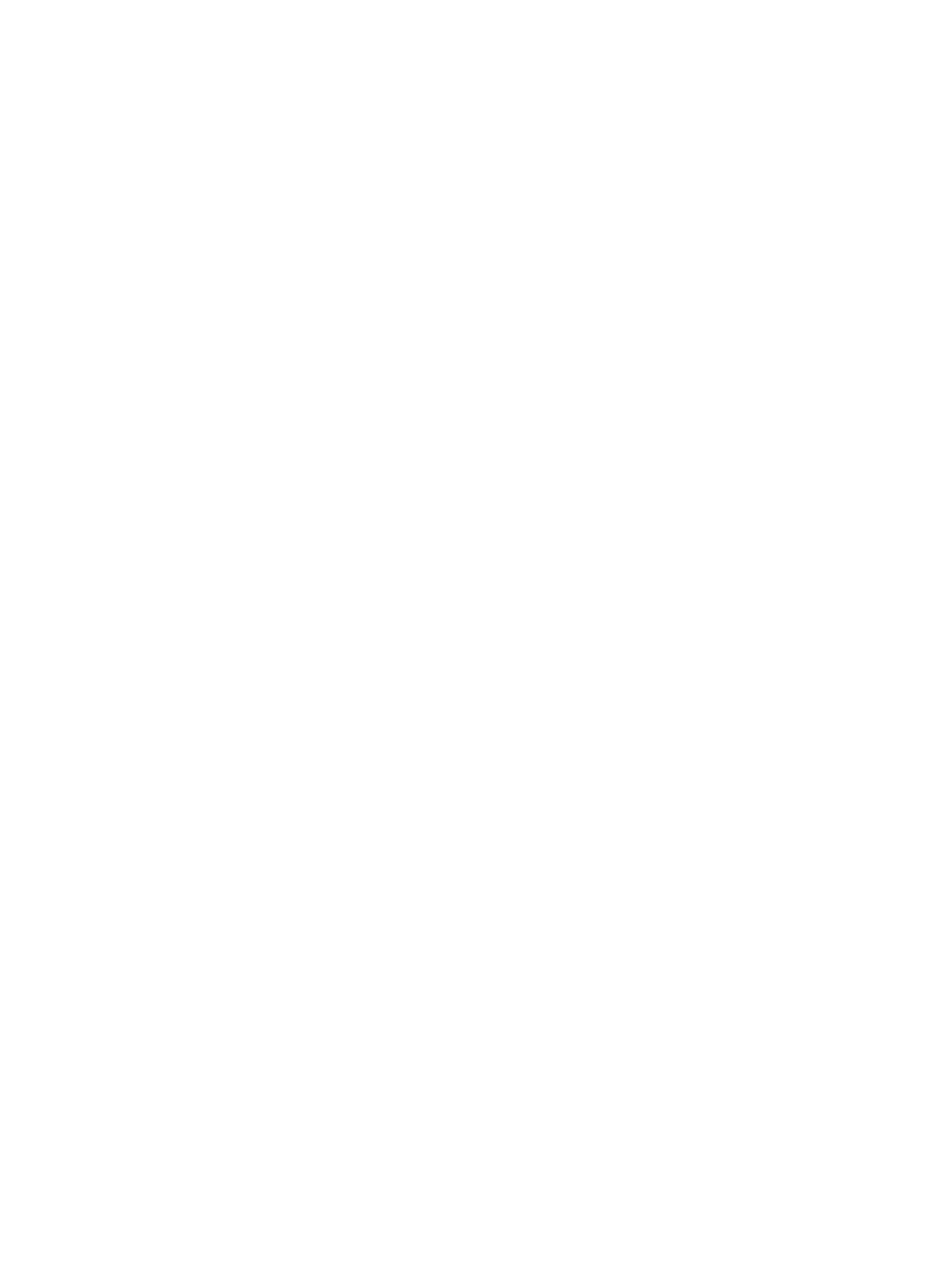
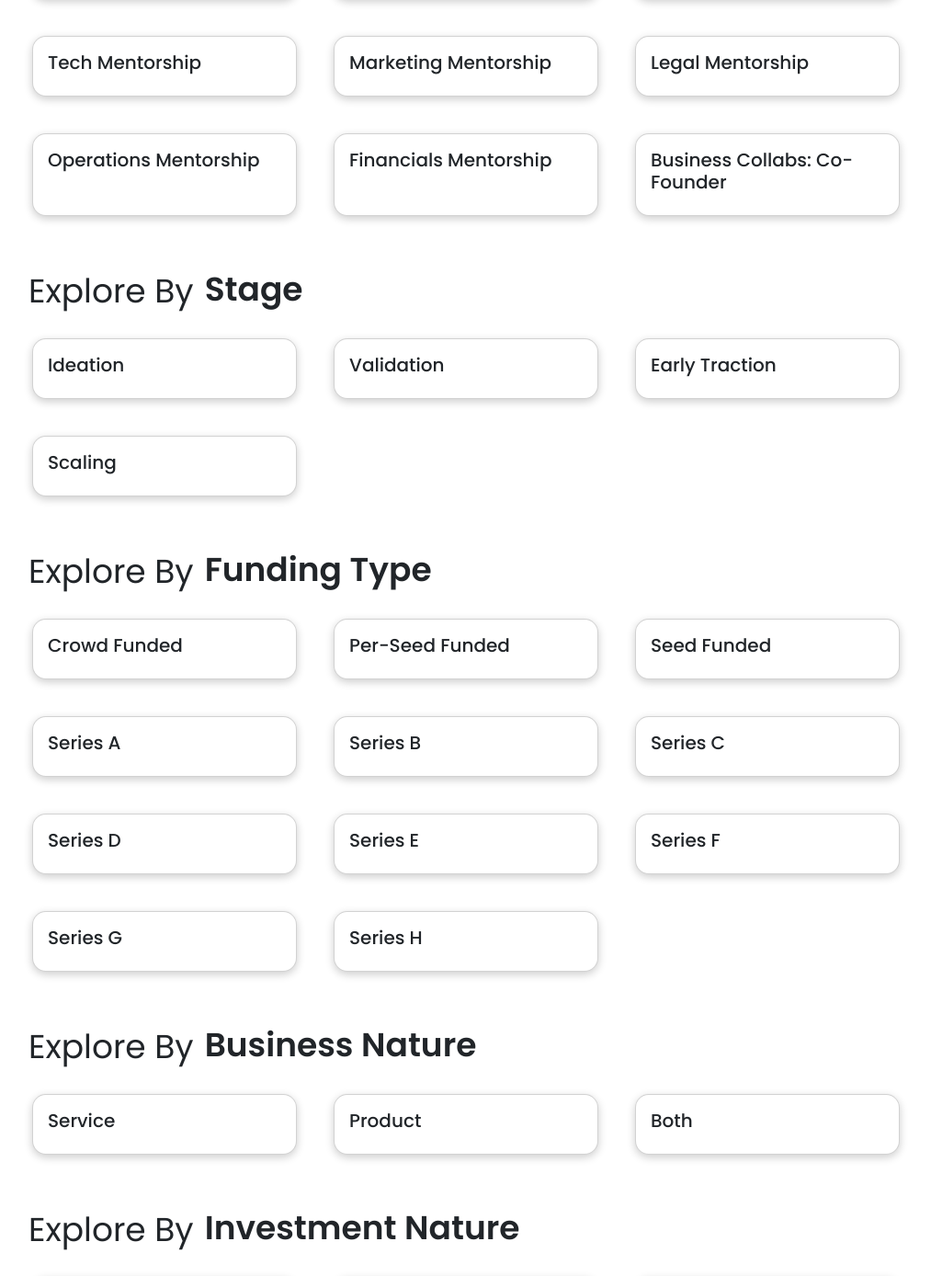
Before and after one commit to kartiksarwan2017/StartupzWorld, a React (Create React App) app: page /home in a window 1280 px wide. Shown: the part 2125-3513 px from the top of the page at 92% size, without its empty margins (5-1018 px from the left). Before the commit the page ends 1964 px from the top, so only its background shows below. Built offline with nearby package versions, Linux system fonts and the light colour scheme; the HTML template or start-up script is replaced by a standard one.

Commit message:
Home Page Design

```diff
--- a/src/components/Explore/BusinessModel/BusinessModel.jsx
+++ b/src/components/Explore/BusinessModel/BusinessModel.jsx
@@ -1,7 +1,17 @@
-import React from 'react';
+import React, { useEffect, useState } from 'react';
 import "./BusinessModel.scss";
+import ListItems from '../ListItems/ListItems';
+import data from "./businessModel.json";
 
 const BusinessModel = () => {
+
+  const [businessModel, setBusinessModel] = useState([]);
+
+  useEffect(() => {
+    setBusinessModel(data.businessModel);
+  }, []);
+
+
   return (
     <>
     <div className='business-model-container pt-10'>
@@ -9,6 +19,8 @@ const BusinessModel = () => {
           <h1 className='mr-3'>Explore By</h1>
           <span className='font-semibold'>Business Model</span>
         </div>
+
+        <ListItems arr={businessModel} />
     </div>
     </>
   )
--- a/src/components/Explore/BusinessNature/BusinessNature.jsx
+++ b/src/components/Explore/BusinessNature/BusinessNature.jsx
@@ -1,6 +1,16 @@
-import React from 'react';
+import React, {useState, useEffect} from 'react';
+import ListItems from '../ListItems/ListItems';
+import data from "./businessnature.json";
 
 const BusinessNature = () => {
+
+  const [businessNature, setbusinessNature] = useState([]);
+
+  useEffect(() => {
+    setbusinessNature(data.businessNature);
+  }, []);
+
+  console.log("businessNature", businessNature)
   return (
     <>
      <div className='business-nature-container pt-10'>
@@ -8,6 +18,8 @@ const BusinessNature = () => {
           <h1 className='mr-3'>Explore By</h1>
           <span className='font-semibold'>Business Nature</span>
         </div>
+
+        <ListItems arr={businessNature} />
      </div>
     </>
   )
--- a/src/components/Explore/FundingType/FundingType.jsx
+++ b/src/components/Explore/FundingType/FundingType.jsx
@@ -1,6 +1,16 @@
-import React from 'react';
+import React, { useEffect, useState } from 'react';
+import ListItems from '../ListItems/ListItems';
+import data from "./fundingtype.json";
 
 const FundingType = () => {
+
+  const [fundingType, setFundingType] = useState([]);
+
+  useEffect(() => {
+    setFundingType(data.fundingType);
+  }, []);
+
+
   return (
     <>
      <div className='funding-type-container pt-10'>
@@ -8,6 +18,8 @@ const FundingType = () => {
           <h1 className='mr-3'>Explore By</h1>
           <span className='font-semibold'>Funding Type</span>
         </div>
+
+        <ListItems arr={fundingType} />
      </div>
     </>
   )
--- a/src/components/Explore/Interested/Interested.jsx
+++ b/src/components/Explore/Interested/Interested.jsx
@@ -1,6 +1,15 @@
-import React from 'react';
+import React, { useEffect, useState } from 'react';
+import ListItems from '../ListItems/ListItems';
+import data from "./Interested.json";
 
 const Interested = () => {
+
+  const [interestedIn, setInterestedIn] = useState([]);
+
+  useEffect(() => {
+    setInterestedIn(data.InterestedIn);
+  }, []);
+
   return (
     <>
      <div className='interested-container pt-10'>
@@ -8,6 +17,8 @@ const Interested = () => {
             <h1 className='mr-3'>Explore By</h1>
             <span className='font-semibold'>Interested In</span>
       </div>
+
+      <ListItems arr={interestedIn} />
      </div>
     </>
   )
--- a/src/components/Explore/InvestmentNature/InvestmentNature.jsx
+++ b/src/components/Explore/InvestmentNature/InvestmentNature.jsx
@@ -1,6 +1,16 @@
-import React from 'react';
+import React, { useEffect, useState } from 'react';
+import ListItems from '../ListItems/ListItems';
+import data from "./investmentNature.json";
+
 
 const InvestmentNature = () => {
+
+  const [investmentNature, setInvestmentNature] = useState([]);
+
+  useEffect(() => {
+    setInvestmentNature(data.investmentNature);
+  }, []);
+
   return (
     <>
      <div className='investment-nature-container pt-10'>
@@ -8,6 +18,8 @@ const InvestmentNature = () => {
           <h1 className='mr-3'>Explore By</h1>
           <span className='font-semibold'>Investment Nature</span>
         </div>
+
+        <ListItems arr={investmentNature} />
      </div>
     </>
   )
--- /dev/null
+++ b/src/components/Explore/ListItems/ListItems.jsx
@@ -0,0 +1,26 @@
+import React from 'react';
+import Card from 'react-bootstrap/Card';
+import "./ListItems.scss";
+
+const ListItems = ({arr}) => {
+
+  return (
+    <>
+    <div className='list-container'>
+        {
+            arr.map((item, index) => {
+                return(
+                    <Card key={index} style={{ width: '18rem' }} className="card-container">
+                        <Card.Body>
+                            <Card.Title>{item.title}</Card.Title>
+                        </Card.Body>
+                </Card>
+                )
+            })
+        }
+    </div>
+    </>
+  )
+}
+
+export default ListItems;
--- /dev/null
+++ b/src/components/Explore/ListItems/ListItems.scss
@@ -0,0 +1,18 @@
+.list-container {
+    margin: 30px 0 20px 40px;
+    display: flex;
+    width: 400;
+    flex-wrap: wrap;
+    gap: 40px;
+    font-size: 20px;
+
+    .card-container {
+        border-radius: 15px;
+        box-shadow: 0 3px 10px rgb(0 0 0 / 0.2);
+    }
+
+    .card-container:hover{
+        background-color: rgb(241, 44, 44);
+        color: white;
+    }
+}
--- a/src/components/Explore/Stage/Stage.jsx
+++ b/src/components/Explore/Stage/Stage.jsx
@@ -1,6 +1,16 @@
-import React from 'react';
+import React, { useEffect, useState } from 'react';
+import ListItems from '../ListItems/ListItems';
+import data from "./stage.json";
 
 const Stage = () => {
+
+
+  const [state, setStage] = useState([]);
+
+  useEffect(() => {
+    setStage(data.stage);
+  }, []);
+
   return (
     <>
      <div className="stage-container pt-10">
@@ -8,6 +18,8 @@ const Stage = () => {
           <h1 className='mr-3'>Explore By</h1>
           <span className='font-semibold'>Stage</span>
         </div>
+
+        <ListItems arr={state} />
      </div>
     </>
   )
```
